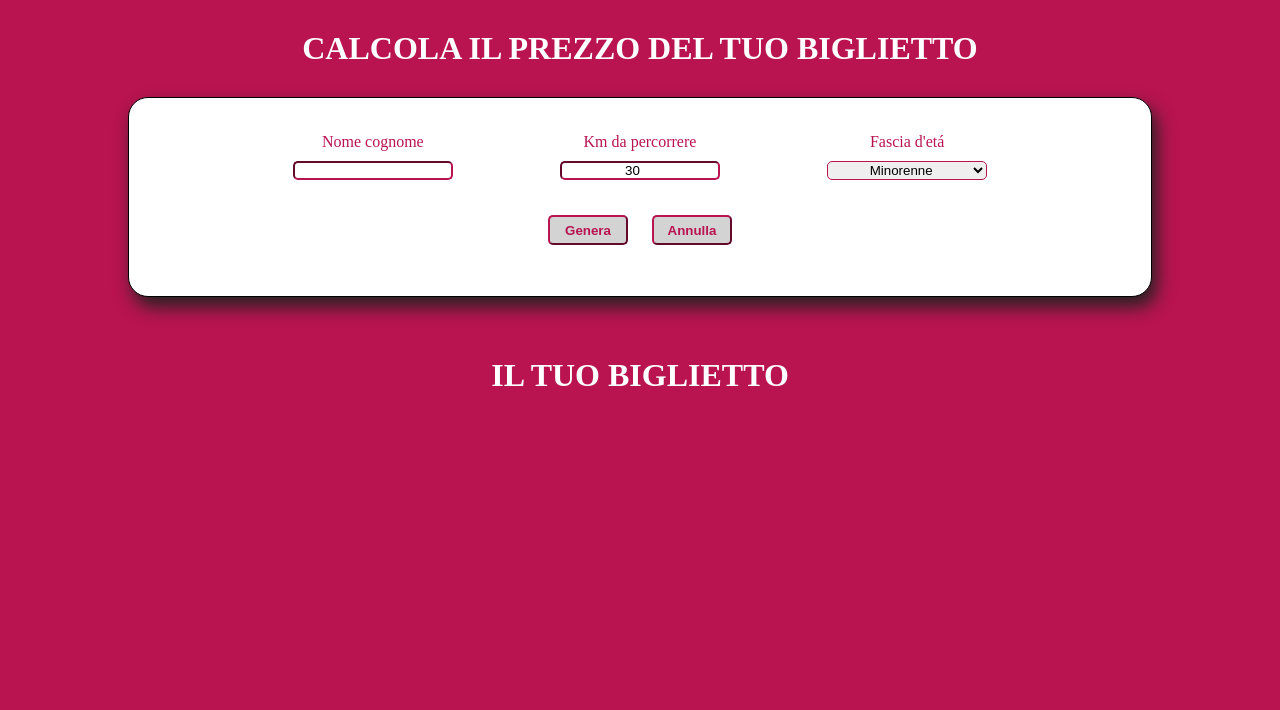
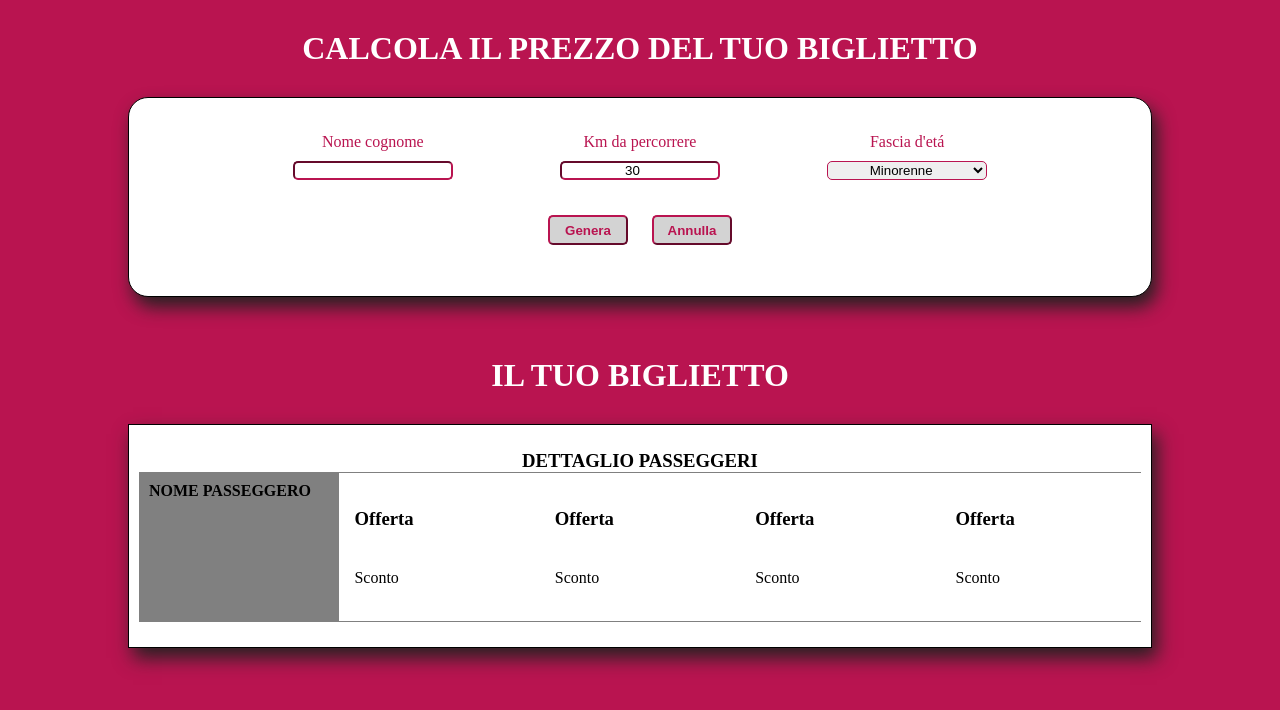
Before and after one commit to ChristianPucci91/js-biglietto-treno-form, a plain HTML site: page index.html in a window 1280 px wide. Both pictures are taken after a click on the button "Genera". Drawn offline with Linux system fonts and the light colour scheme.

Commit message:
First step, click function button and input1 value

```diff
--- a/index.html
+++ b/index.html
@@ -36,7 +36,7 @@
           </form>
            <div class="bottoni">
 
-             <button type="button" name="button">Genera</button>
+             <button id="button_genera" type="button" name="button">Genera</button>
              <button type="button" name="button">Annulla</button>
 
            </div>
--- a/js/script.js
+++ b/js/script.js
@@ -15,8 +15,19 @@ console.log(input3.value);
 
 // Variabili di output
 
-nome_pax = document.getElementById('passeggero')
+var nome_pax = document.getElementById('passeggero');
 
+//variabile button Genera
+
+var button1 = document.getElementById('button_genera');
+
+// Function genera
+
+button1.addEventListener('click',
+ function() {
+   nome_pax.innerHTML = input1.value;
+   document.getElementById("biglietto").style.display = "block";
+} );
 
 
 // prezzo biglietto ( 0.21€ per km * km inseriti dall'utente)
```
